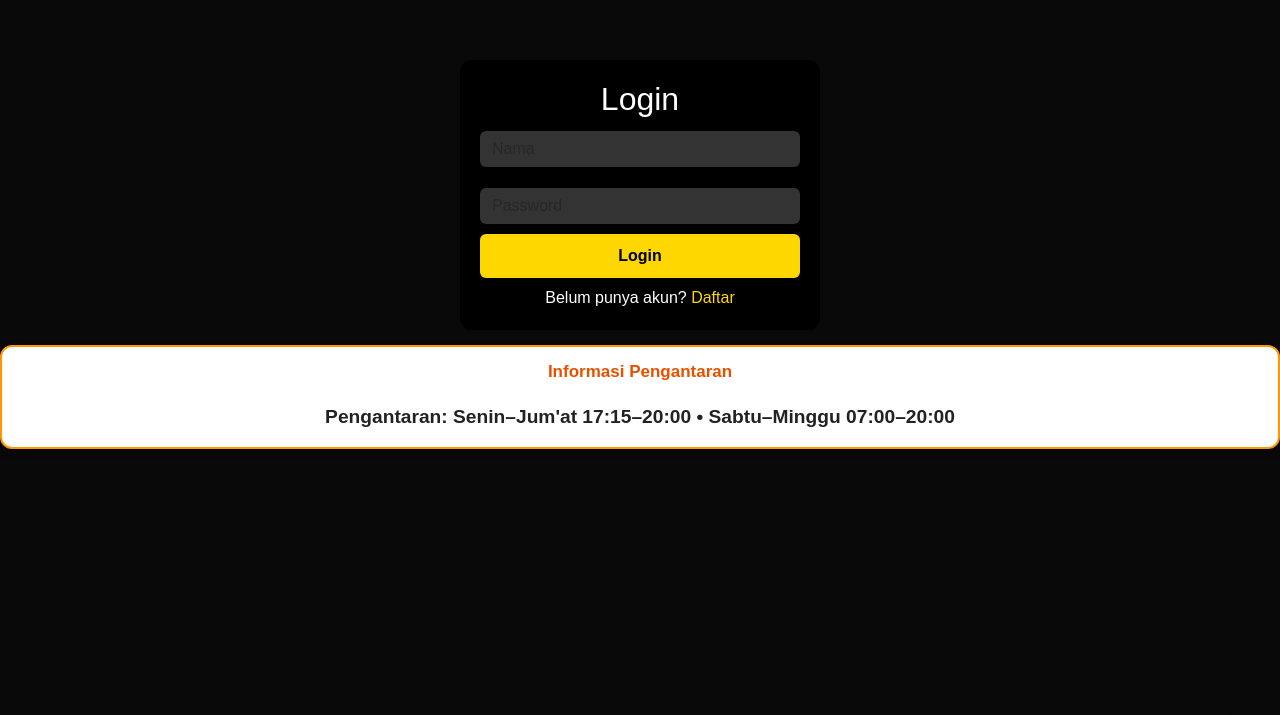
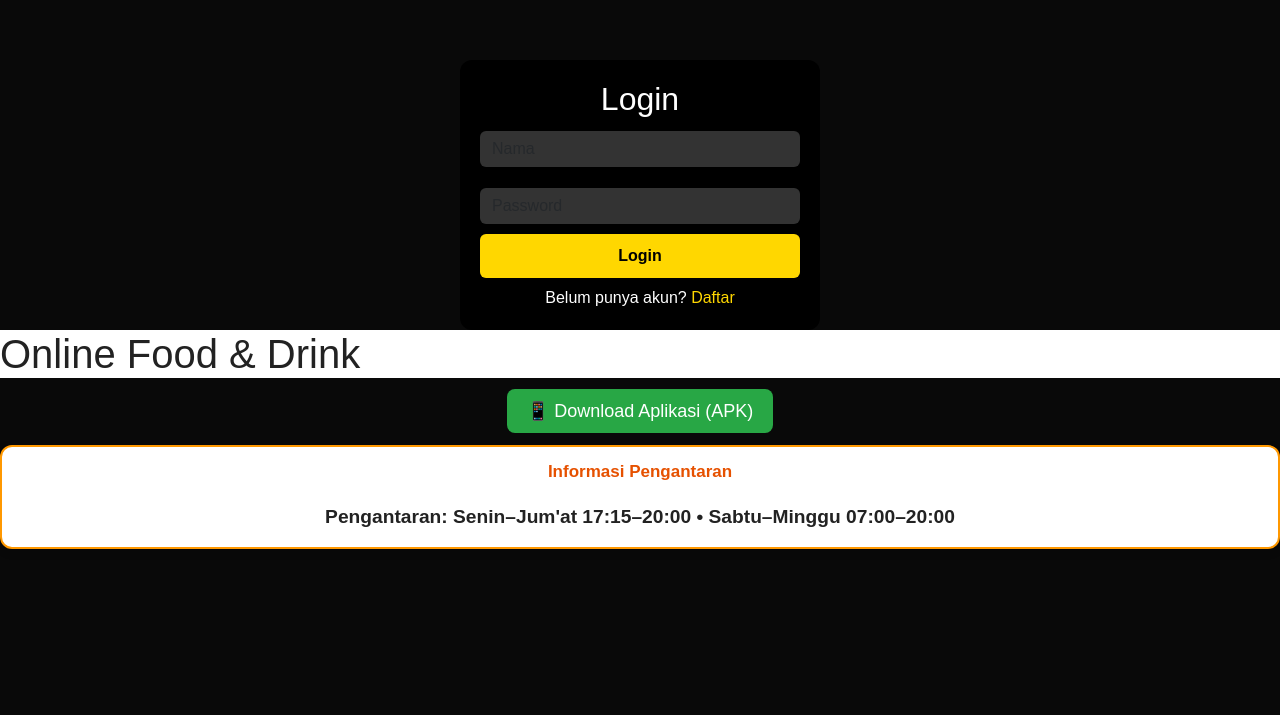
Before and after one commit to IKK-hash/OnlineFood-Drink, a plain HTML site: page index.html in a window 1280 px wide. Shown: the top 715 px of the page. Drawn offline with nearby package versions, Linux system fonts and the light colour scheme.

Commit message:
index.html

```diff
--- a/index.html
+++ b/index.html
@@ -95,6 +95,21 @@
     <button class="btn" onclick="goMenu()">Lihat Menu</button>
   </div>
 </section>
+
+  <body>
+  <header>
+     <h1>Online Food & Drink</h1>
+  </header>
+
+  <!-- TAMBAHKAN DI SINI -->
+  <div style="text-align:center; margin:20px 0;">
+    <a href="app-release.apk" download
+       style="padding:12px 20px; background:#28a745; color:white;
+              border-radius:8px; text-decoration:none; font-size:18px;">
+      📱 Download Aplikasi (APK)
+    </a>
+  </div>
+
 
 <!-- Informasi Pengantaran - Beranda -->
 <div style="
```
